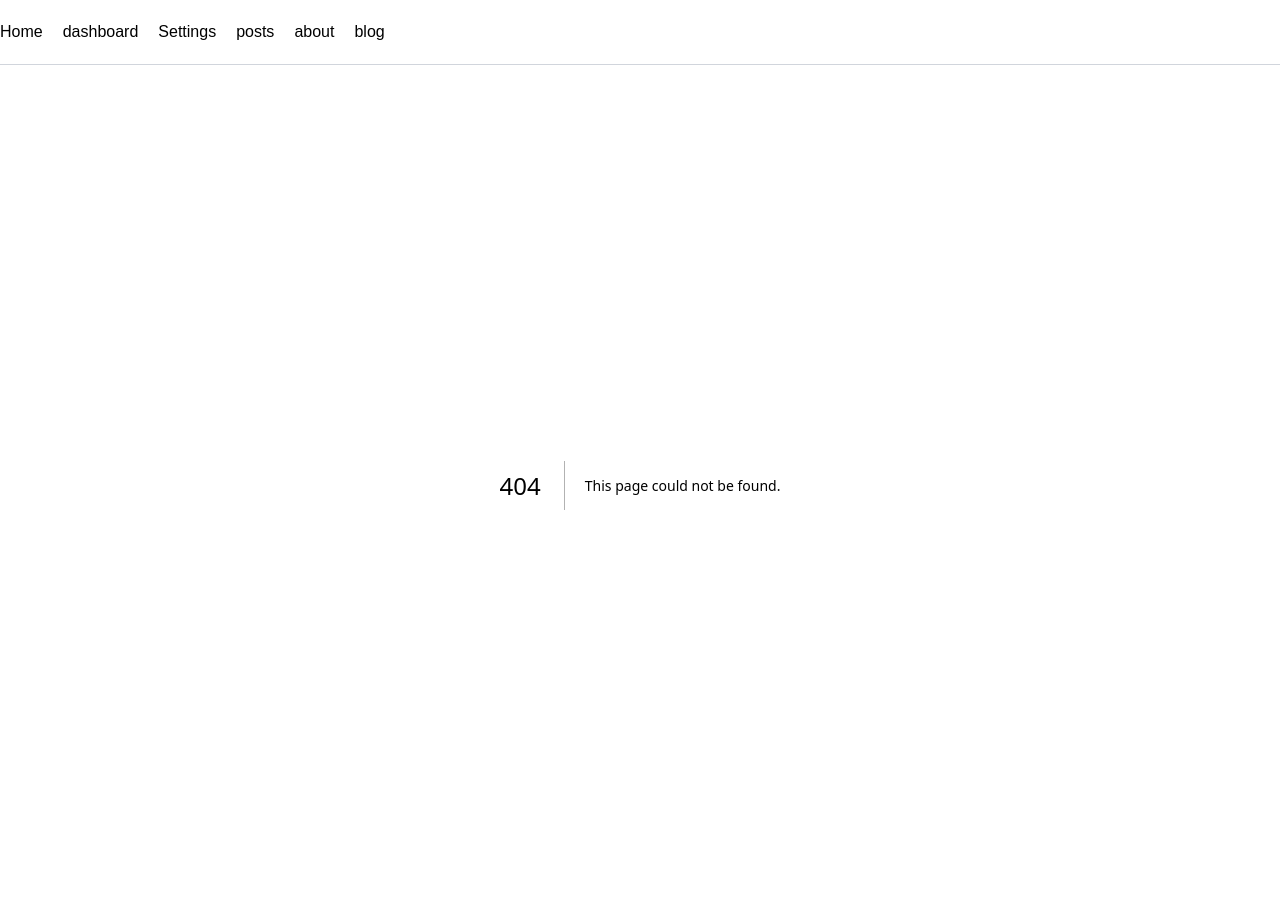
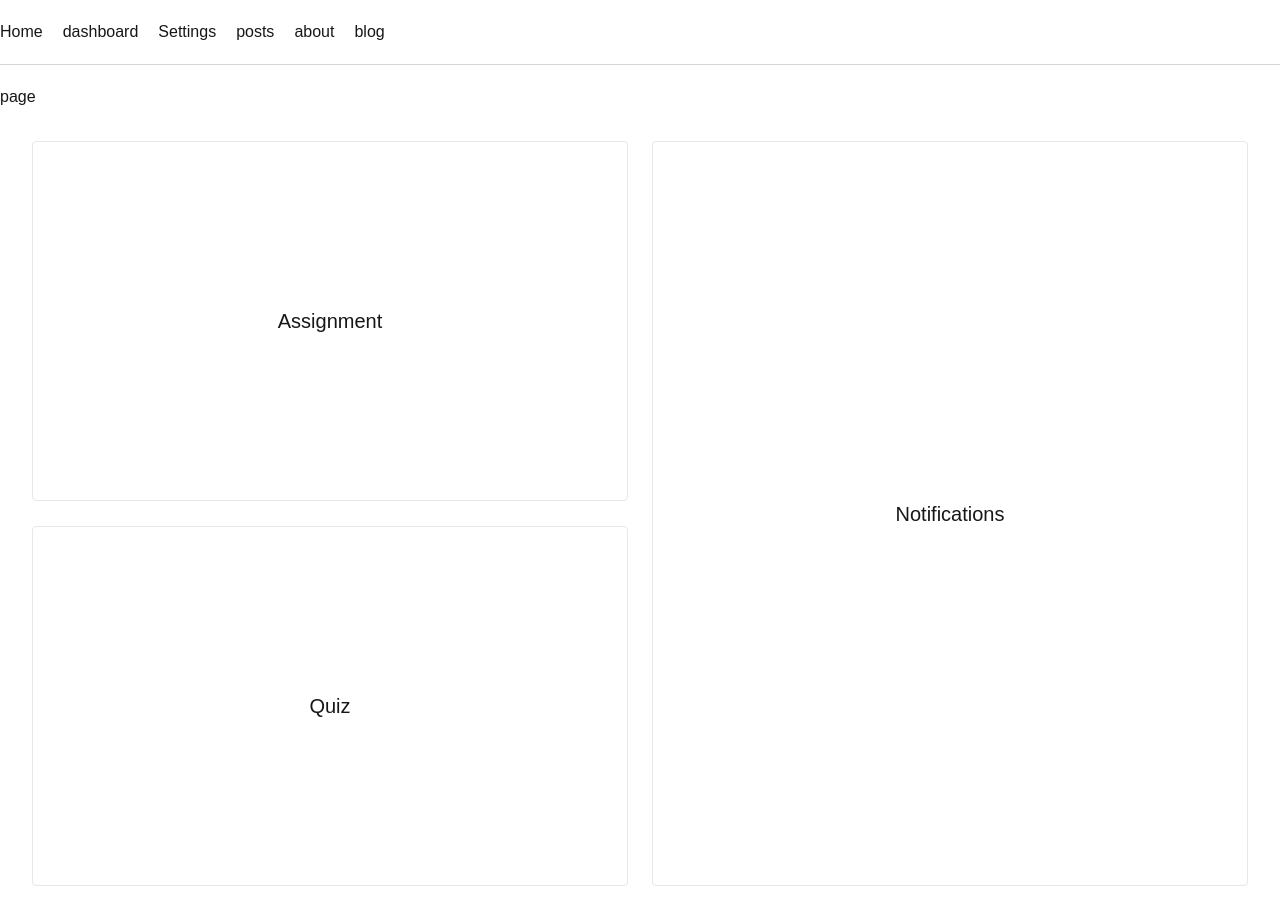
Before and after one commit to Zohirul-Islam/nextpractise, a Next.js app: page /paraller-dashboard in a window 1280 px wide. Before the commit this address had no page. Before the commit the page ends 885 px from the top, so only its background shows below. Built offline with nearby package versions, Linux system fonts and the light colour scheme.

Commit message:
paraller route

```diff
--- /dev/null
+++ b/app/components/Assignment.jsx
@@ -0,0 +1,9 @@
+import React from 'react'
+
+const Assignment = () => {
+  return (
+    <div className='text-xl p-4 border border-gray-200 rounded h-[360px] flex items-center justify-center'>Assignment</div>
+  )
+}
+
+export default Assignment
--- /dev/null
+++ b/app/paraller-dashboard/@assignments/page.jsx
@@ -0,0 +1,9 @@
+import React from 'react'
+
+const Assignment = () => {
+  return (
+    <div className='text-xl p-4 border border-gray-200 rounded h-[360px] flex items-center justify-center'>Assignment</div>
+  )
+}
+
+export default Assignment
--- /dev/null
+++ b/app/paraller-dashboard/@notifications/page.jsx
@@ -0,0 +1,11 @@
+import React from 'react'
+
+const Notifications = () => {
+  return (
+    <div className='text-xl p-4 row-span-2 border border-gray-200 rounded h-[745px] flex items-center justify-center'>
+        Notifications
+    </div>
+  )
+}
+
+export default Notifications
--- /dev/null
+++ b/app/paraller-dashboard/@quiz/page.jsx
@@ -0,0 +1,7 @@
+import React from 'react'
+
+export default function Quiz() {
+  return (
+    <div className='text-xl p-4 border border-gray-200 rounded h-[360px] flex items-center justify-center'>Quiz</div>
+  )
+}
--- /dev/null
+++ b/app/paraller-dashboard/layout.jsx
@@ -0,0 +1,16 @@
+import React from 'react'
+
+const layout = ({children,assignments,notifications,quiz}) => {
+  return (
+    <>
+    {children}
+    <div className='grid grid-cols-2 grid-rows-2 gap-6 p-8'>
+        {assignments}
+        {notifications}
+        {quiz}
+    </div>
+    </>
+  )
+}
+
+export default layout
--- /dev/null
+++ b/app/paraller-dashboard/page.jsx
@@ -0,0 +1,9 @@
+import React from 'react'
+
+const page = () => {
+  return (
+    <div>page</div>
+  )
+}
+
+export default page
```
